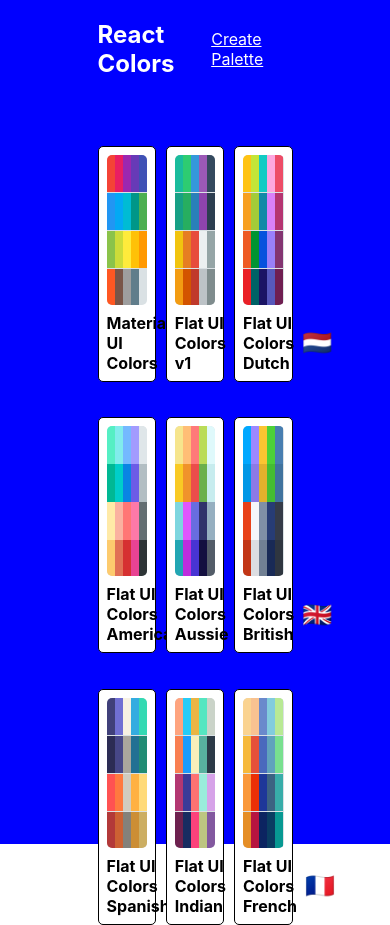
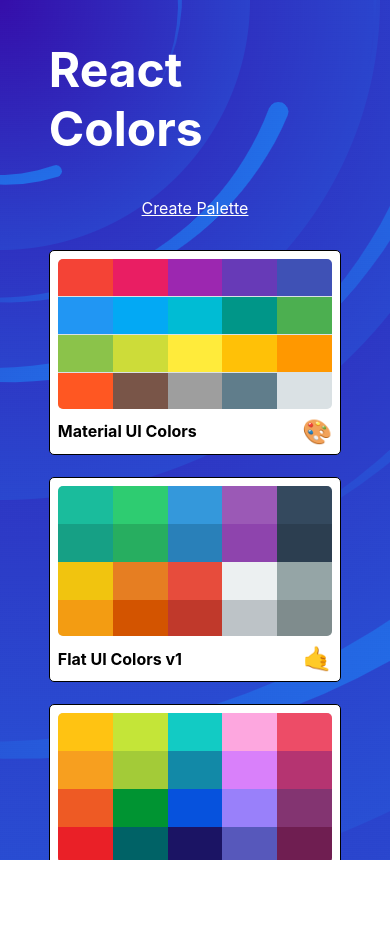
Before and after one commit to abdrahmansoltan/React-Colors-App, a React (Create React App) app: page / in a window 390 px wide. After the commit the page ends 860 px from the top, so only its background shows below. Built offline with nearby package versions, Linux system fonts and the light colour scheme.

Commit message:
feat: :iphone: make PaletteList responsive + add background to PaletteList

```diff
--- a/src/components/PaletteList/PaletteList.js
+++ b/src/components/PaletteList/PaletteList.js
@@ -15,7 +15,7 @@
       <div className={classes.root}>
         <div className={classes.container}>
           <nav className={classes.nav}>
-            <h1>React Colors</h1>
+            <h1 className={classes.heading}>React Colors</h1>
             <Link to='/palette/new'>Create Palette</Link>
           </nav>
           {palettes.length > 0 ? (
--- a/src/components/PaletteList/PaletteList.styles.js
+++ b/src/components/PaletteList/PaletteList.styles.js
@@ -1,17 +1,28 @@
+import bg from '../../assets/sun-tornado.png';
+import sizes from '../../helpers/sizes';
 export default {
   root: {
-    backgroundColor: 'blue',
     height: '100vh',
     display: 'flex',
     alignItems: 'flex-start',
-    justifyContent: 'center'
+    justifyContent: 'center',
+    /* background by SVGBackgrounds.com */
+    backgroundImage: `url(${bg})`,
+    overflowY: 'scroll',
+    paddingBottom: '1rem'
   },
   container: {
     width: '50%',
     display: 'flex',
     alignItems: 'flex-start',
     flexDirection: 'column',
-    flexWrap: 'wrap'
+    flexWrap: 'wrap',
+    [sizes.down('xl')]: {
+      width: '80%'
+    },
+    [sizes.down('xs')]: {
+      width: '75%'
+    }
   },
   nav: {
     width: '100%',
@@ -21,15 +32,28 @@
     '& a': {
       color: 'white'
     },
-    marginBottom: '3rem',
-    color: 'white'
+    marginBottom: '2rem',
+    color: 'white',
+    [sizes.down('xs')]: {
+      flexDirection: 'column'
+    }
+  },
+  heading: {
+    fontSize: '3rem'
   },
   palettes: {
     boxSizing: 'border-box',
     width: '100%',
     display: 'grid',
     gridTemplateColumns: 'repeat(3, 30%)',
-    gridGap: '5%'
+    gridGap: '5%',
+    [sizes.down('md')]: {
+      gridTemplateColumns: 'repeat(2, 47.5%)'
+    },
+    [sizes.down('xs')]: {
+      gridTemplateColumns: 'repeat(1, 100%)',
+      gridGap: '1.4rem'
+    }
   },
   addColor: {
     width: '100%',
--- a/src/helpers/sizes.js
+++ b/src/helpers/sizes.js
@@ -5,7 +5,8 @@
       xs: '575.98px',
       sm: '767.98px',
       md: '991.98px',
-      lg: '1199.98px'
+      lg: '1199.98px',
+      xl: '1600px'
     };
     return `@media (max-width: ${sizes[size]})`;
   }
```
Also changed, not shown: src/assets/sun-tornado.png (added).
